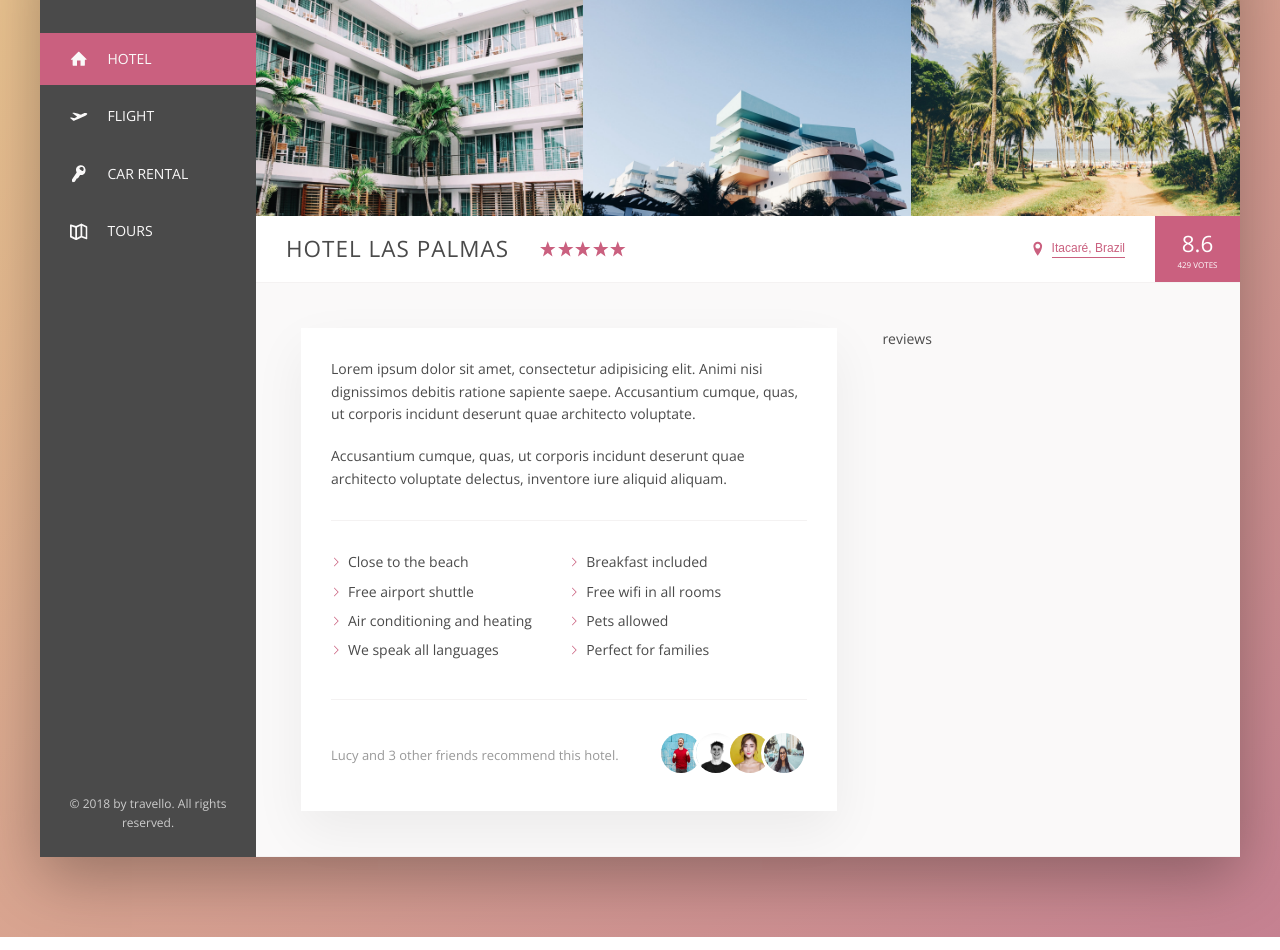
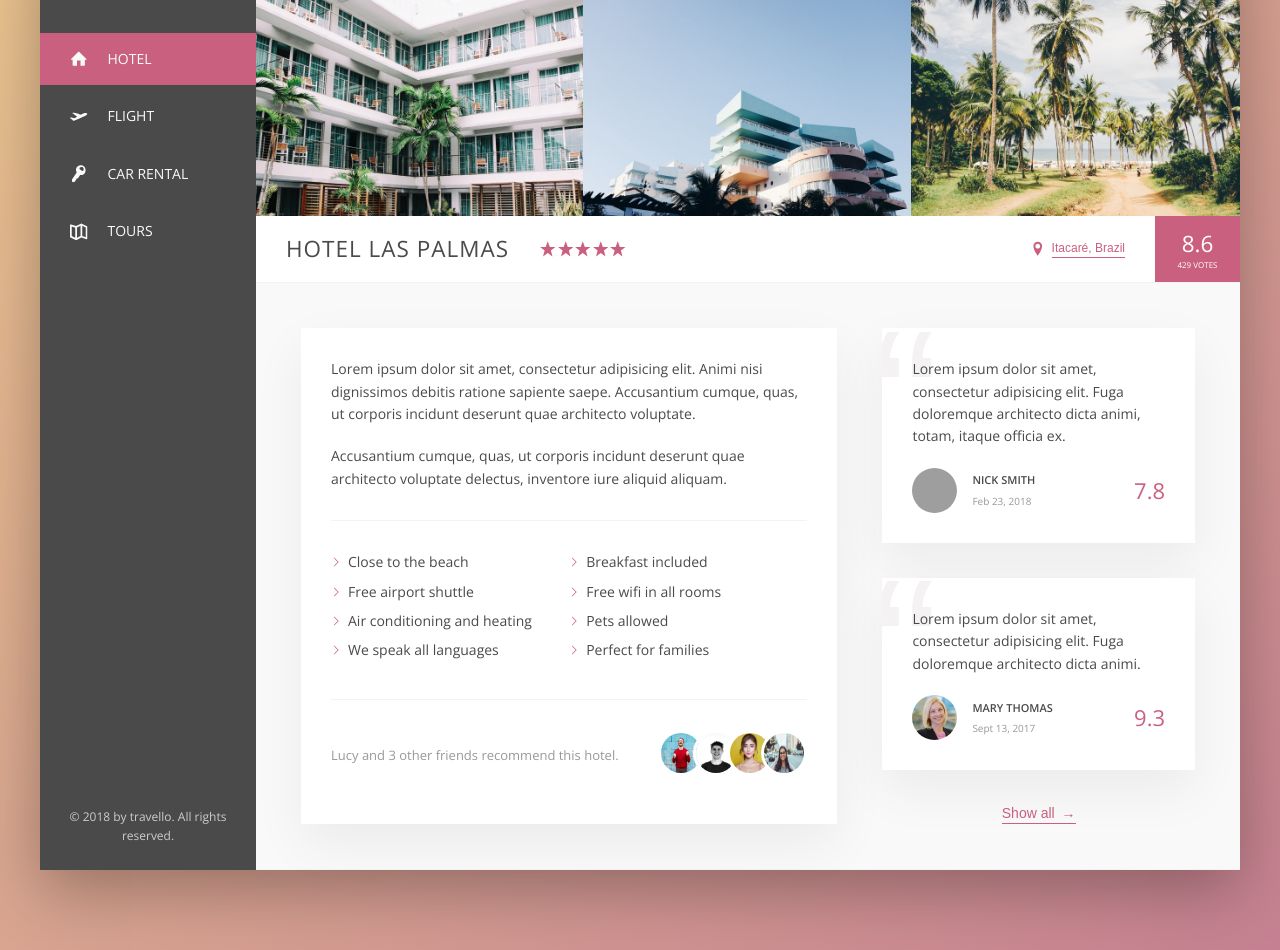
Before and after one commit to Palinana/travello, a website: page index.html in a window 1280 px wide. Shown: the part 152-1102 px from the top of the page. Drawn offline with nearby package versions, Linux system fonts and the light colour scheme; grey boxes are pictures that could not be loaded.

Commit message:
added user review section

```diff
--- a/index.html
+++ b/index.html
@@ -178,7 +178,38 @@
                         </div>
 
                         <div class="user-reviews">
-                            reviews
+                            <figure class="review">
+                                <blockquote class="review__text">
+                                    Lorem ipsum dolor sit amet, consectetur adipisicing elit. Fuga doloremque architecto dicta animi,
+                                    totam, itaque officia ex.
+                                </blockquote>
+
+                                <figcaption class="review__user">
+                                    <img src="img/user-5.jpg" alt="User 1" class="review__photo">
+                                    <div class="review__user-box">
+                                        <p class="review__user-name">Nick Smith</p>
+                                        <p class="review__user-date">Feb 23, 2018</p>
+                                    </div>
+                                    <div class="review__rating">7.8</div>
+                                </figcaption>
+                            </figure>
+
+                            <figure class="review">
+                                <blockquote class="review__text">
+                                    Lorem ipsum dolor sit amet, consectetur adipisicing elit. Fuga doloremque architecto dicta animi.
+                                </blockquote>
+
+                                <figcaption class="review__user">
+                                    <img src="img/user-6.jpg" alt="User 2" class="review__photo">
+                                    <div class="review__user-box">
+                                        <p class="review__user-name">Mary Thomas</p>
+                                        <p class="review__user-date">Sept 13, 2017</p>
+                                    </div>
+                                    <div class="review__rating">9.3</div>
+                                </figcaption>
+                            </figure>
+
+                            <button class="btn-inline">Show all <span>&rarr;</span></button>
                         </div>
                     </div>
                 </main>
--- a/sass/_components.scss
+++ b/sass/_components.scss
@@ -284,8 +284,17 @@
     cursor: pointer;
     transition: all .2s;
 
+    & span {    //to move the arrow on the button
+        margin-left: 3px;
+        transition: margin-left .2s;
+    }
+
     &:hover {
         color: var(--color-grey-dark-1);
+
+        & span {
+            margin-left: 8px;
+        }
     }
 
     &:focus {
@@ -385,3 +394,67 @@
         }
     }
 }
+
+/*==============
+    REVIEWS
+===============*/
+.review {
+    background-color: var(--color-white);
+    box-shadow: var(--shadow-light);
+    padding: 3rem;
+    margin-bottom: 3.5rem;
+    position: relative;
+    overflow: hidden;
+
+    &::before {
+        content: "\201C";
+        position: absolute;
+        top: -2.75rem;
+        left: -1rem;
+        line-height: 1;
+        font-size: 20rem;
+        font-family: sans-serif;
+        color: var(--color-grey-light-2);
+        z-index: 1;
+    }
+
+    &__text {
+        margin-bottom: 2rem;
+        z-index: 10;
+        position: relative;
+    }
+
+    &__photo {
+        width: 4.5rem;
+        height: 4.5rem;
+        border-radius: 50%;
+        margin-right: 1.5rem;
+    }
+
+    &__user {
+        display: flex;
+        align-items: center;
+    }
+
+    &__user-box {
+        margin-right: auto;
+    }
+
+    &__user-name {
+        font-size: 1.1rem;
+        font-weight: 600;
+        text-transform: uppercase;
+        margin-bottom: .4rem;
+    }
+
+    &__user-date {
+        font-size: 1rem;
+        color: var(--color-grey-dark-3);
+    }
+
+    &__rating {
+       color: var(--color-primary);
+       font-size: 2.2rem;
+       font-weight: 300;
+    }
+}
--- a/sass/_layout.scss
+++ b/sass/_layout.scss
@@ -46,7 +46,6 @@
 
 .description {
     flex: 0 0 60%;
-    font-size: 1.4rem;
     margin-right: 4.5rem;
     background-color: var(--color-white);
     padding: 3rem;
@@ -55,4 +54,8 @@
 
 .user-reviews {
     flex: 1;
+
+    display: flex;              //to center the show all button
+    flex-direction: column;
+    align-items: center;
 }
```
Also changed, not shown: css/style.css, img/user-5.jpeg (deleted), img/user-6.jpeg (deleted), img/user-6.jpg (added), 1 other file.
